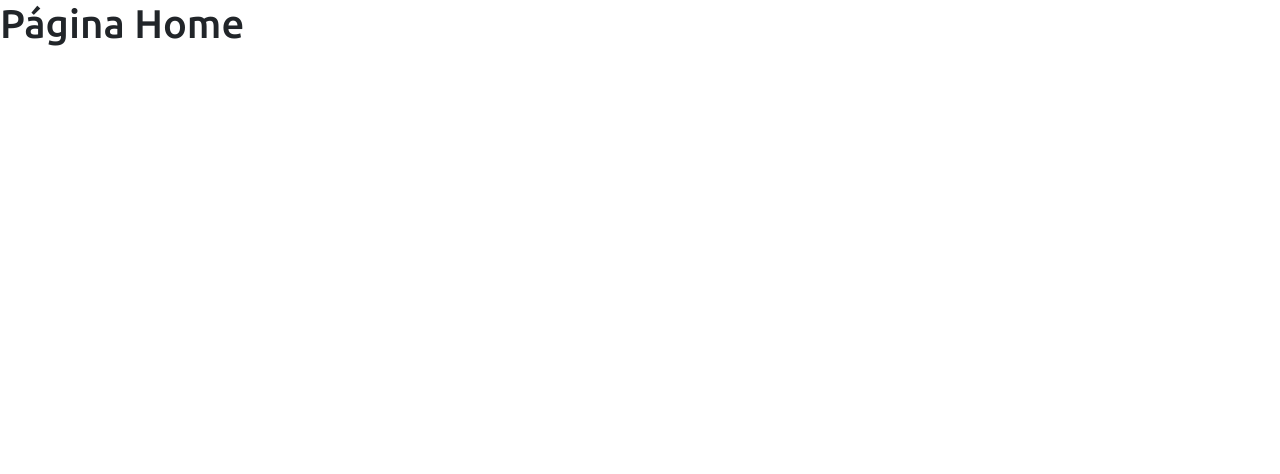
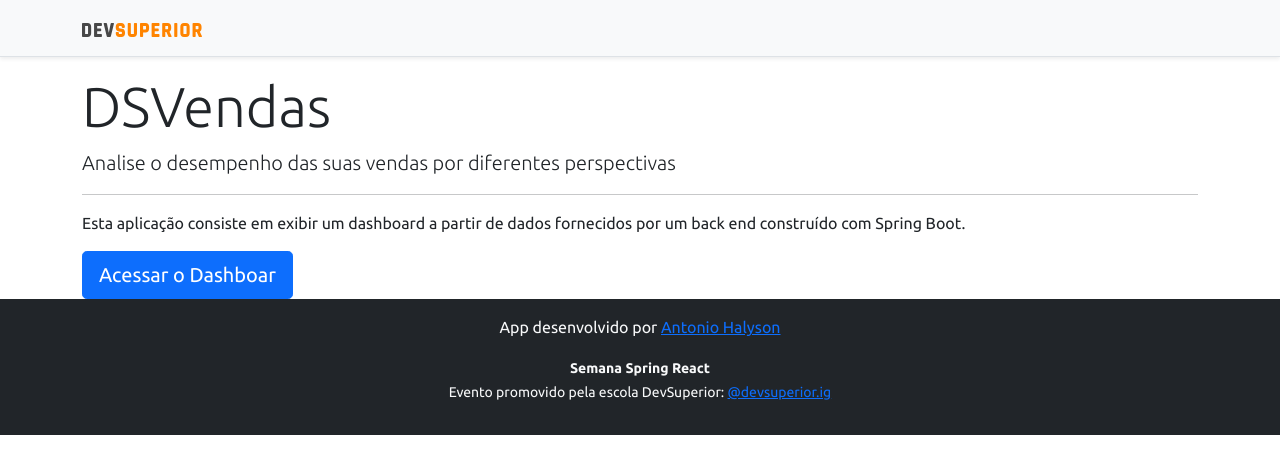
Before and after one commit to hscastro/projeto-sds3, a React (Create React App) app in the folder frontend/: page / in a window 1280 px wide. Shown: the top 474 px of the page. Built offline with nearby package versions, Linux system fonts and the light colour scheme.

Commit message:
Home, navigation

```diff
--- a/frontend/src/components/NavBar/index.tsx
+++ b/frontend/src/components/NavBar/index.tsx
@@ -1,4 +1,5 @@
 import ImgDsDark from "assets/img/ds-dark.svg";
+import { Link } from "react-router-dom";
 
 const NavBar = () => {
   return (
@@ -6,7 +7,9 @@
       <div className="d-flex flex-column flex-md-row align-items-center p-3 px-md-4 mb-3 bg-light border-bottom shadow-sm">
         <div className="container">
           <nav className="my-2 my-md-0 mr-md-3">
-            <img src={ImgDsDark} alt="DevSuperior" width="120" />
+            <Link to="/">
+              <img src={ImgDsDark} alt="DevSuperior" width="120" />
+            </Link>
           </nav>
         </div>
       </div>
--- a/frontend/src/pages/Home/index.tsx
+++ b/frontend/src/pages/Home/index.tsx
@@ -1,9 +1,27 @@
+import Footer from "components/Footer"
+import NavBar from "components/NavBar"
+import { Link } from "react-router-dom"
 
 const Home = () => {
   return (
-    <div>
-        <h1>Página Home</h1>
-    </div>
+    <>
+      <NavBar />
+      <div>
+        <div className="container">
+          <div className="jumbotron">
+            <h1 className="display-4">DSVendas</h1>
+            <p className="lead">Analise o desempenho das suas vendas por diferentes perspectivas</p>
+            <hr />
+            <p>Esta aplicação consiste em exibir um dashboard a partir de dados fornecidos por um back end construído com Spring Boot.</p>
+            <Link className="btn btn-primary btn-lg" to="/dashboard">
+              Acessar o Dashboar
+          </Link>
+
+          </div>
+        </div>
+      </div>
+      <Footer />
+    </>
   );
 }
 
```
